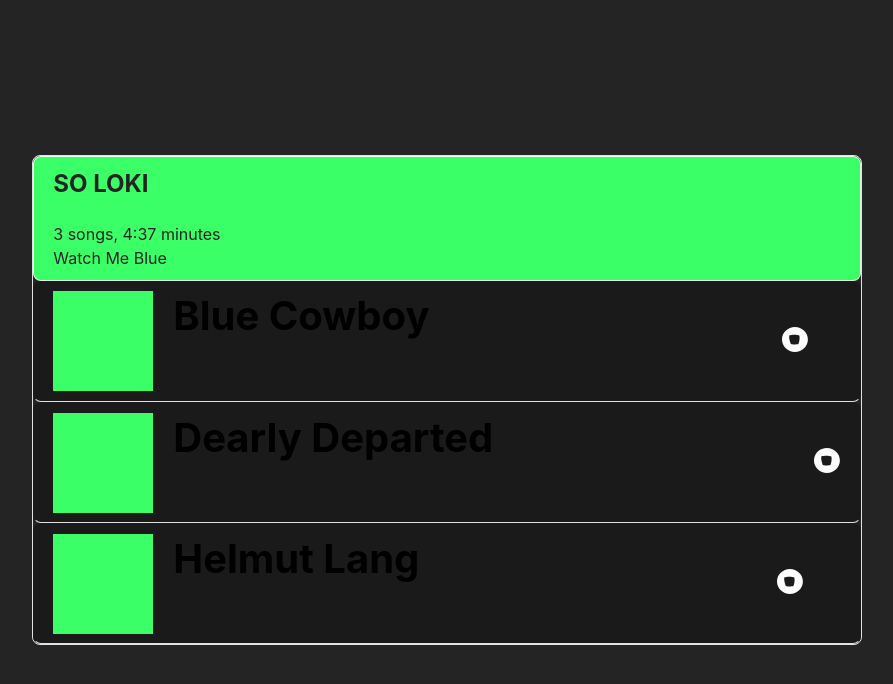
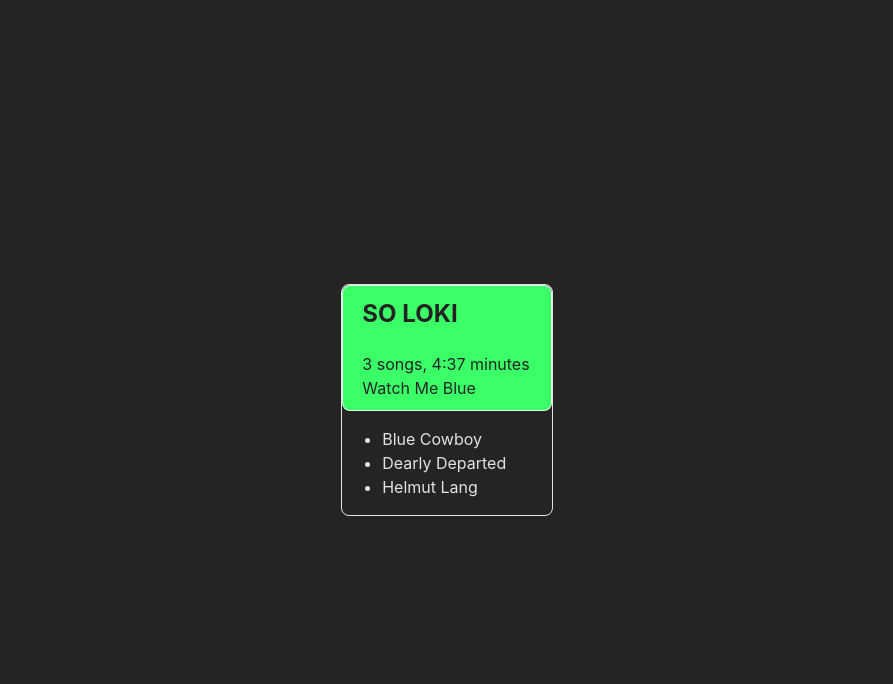
Before and after one commit to jajablinky/ArTape-2.0, a Next.js app: page / in a window 1280 px wide. Shown: the top 684 px of the page, without its empty margins (194-1087 px from the left). Built offline with nearby package versions, Linux system fonts and the light colour scheme.

Commit message:
functional unordered list

```diff
--- a/src/pages/index.tsx
+++ b/src/pages/index.tsx
@@ -1,32 +1,64 @@
 import Head from "next/head";
 
 import styles from "@/styles/Home.module.css";
-import AudioPlayer from "@/components/AudioPlayer";
-import { useState } from "react";
+import { useEffect, useRef, useState } from "react";
+
+interface Song {
+  title: string;
+  src: string;
+}
+
+const songs: Song[] = [
+  {
+    title: "Blue Cowboy",
+    src: "https://5jxkaucpt4jq2n5ceypa7tijr2vrqcrcgx567hisii27hymlqz2a.arweave.net/6m6gUE-fEw03oiYeD80JjqsYCiI1---dEkI18-GLhnQ",
+  },
+  {
+    title: "Dearly Departed",
+    src: "https://cxdvxsxj6ps45rqsdjnskvgl2n3cc6bvohej5l27w7oof76rhcya.arweave.net/Fcdbyunz5c7GEhpbJVTL03YheDVxyJ6vX7fc4v_ROLA",
+  },
+  {
+    title: "Helmut Lang",
+    src: "https://4hyskfaoe726dpdaczx3dmpswrqj4uydukvzozsuewmcan6wsovq.arweave.net/4fElFA4n9eG8YBZvsbHytGCeUwOiq5dmVCWYIDfWk6s",
+  },
+];
 
 export default function Home() {
-  const [isPlaying, setisPlaying] = useState<number>(0);
-  const audioFiles = [
-    {
-      index: 0,
-      songTitle: "Blue Cowboy",
-      audioLink:
-        "https://5jxkaucpt4jq2n5ceypa7tijr2vrqcrcgx567hisii27hymlqz2a.arweave.net/6m6gUE-fEw03oiYeD80JjqsYCiI1---dEkI18-GLhnQ",
-    },
-    {
-      index: 1,
-      songTitle: "Dearly Departed",
-      audioLink:
-        "https://cxdvxsxj6ps45rqsdjnskvgl2n3cc6bvohej5l27w7oof76rhcya.arweave.net/Fcdbyunz5c7GEhpbJVTL03YheDVxyJ6vX7fc4v_ROLA",
-    },
-    {
-      index: 2,
-      songTitle: "Helmut Lang",
-      audioLink:
-        "https://4hyskfaoe726dpdaczx3dmpswrqj4uydukvzozsuewmcan6wsovq.arweave.net/4fElFA4n9eG8YBZvsbHytGCeUwOiq5dmVCWYIDfWk6s",
-    },
-  ];
-  const audioListLength = audioFiles.length;
+  const [currentSongIndex, setCurrentSongIndex] = useState<number>(0);
+  const [isPlaying, setisPlaying] = useState<boolean>(false);
+  const audioPlayer = useRef<HTMLAudioElement>(new Audio());
+
+  useEffect(() => {
+    audioPlayer.current.src = songs[currentSongIndex].src;
+    if (isPlaying) {
+      audioPlayer.current.play();
+    } else {
+      audioPlayer.current.pause();
+    }
+  }, [currentSongIndex, isPlaying]);
+
+  const handlePlayPause = (): void => {
+    setisPlaying(!isPlaying);
+  };
+
+  const handleNextSong = (): void => {
+    setCurrentSongIndex(
+      currentSongIndex === songs.length - 1 ? 0 : currentSongIndex + 1
+    );
+  };
+
+  const handlePrevSong = (): void => {
+    setCurrentSongIndex(currentSongIndex === 0 ? 0 : currentSongIndex - 1);
+  };
+
+  const handleEnded = (): void => {
+    handleNextSong();
+  };
+
+  const handleTrackSelect = (index: number) => {
+    setCurrentSongIndex(index);
+    setisPlaying(true);
+  };
 
   return (
     <>
@@ -40,35 +72,17 @@ export default function Home() {
         <div className={styles.musicPlayerContainer}>
           <div className={styles.musicPlayerHeader}>
             <h2 className={styles.profileName}>SO LOKI</h2>
-            <p className={styles.amountSongTotalDuration}>
-              3 songs, 4:37 minutes
-            </p>
+            <p className={styles.amounttotalDuration}>3 songs, 4:37 minutes</p>
             <p className={styles.artapeLink}>Watch Me Blue</p>
           </div>
-          <AudioPlayer
-            trackNumber={audioFiles[0].index}
-            isPlaying={isPlaying}
-            setisPlaying={setisPlaying}
-            audioLink={audioFiles[0].audioLink}
-            songTitle={audioFiles[0].songTitle}
-            audioListLength={audioListLength}
-          />
-          <AudioPlayer
-            trackNumber={audioFiles[0].index}
-            isPlaying={isPlaying}
-            setisPlaying={setisPlaying}
-            audioLink={audioFiles[1].audioLink}
-            songTitle={audioFiles[1].songTitle}
-            audioListLength={audioListLength}
-          />
-          <AudioPlayer
-            trackNumber={audioFiles[0].index}
-            isPlaying={isPlaying}
-            setisPlaying={setisPlaying}
-            audioLink={audioFiles[2].audioLink}
-            songTitle={audioFiles[2].songTitle}
-            audioListLength={audioListLength}
-          />
+          <audio onEnded={handleEnded} ref={audioPlayer} />
+          <ul>
+            {songs.map((song: Song, index: number) => (
+              <li key={index} onClick={() => handleTrackSelect(index)}>
+                {song.title}
+              </li>
+            ))}
+          </ul>
         </div>
       </main>
     </>
```
